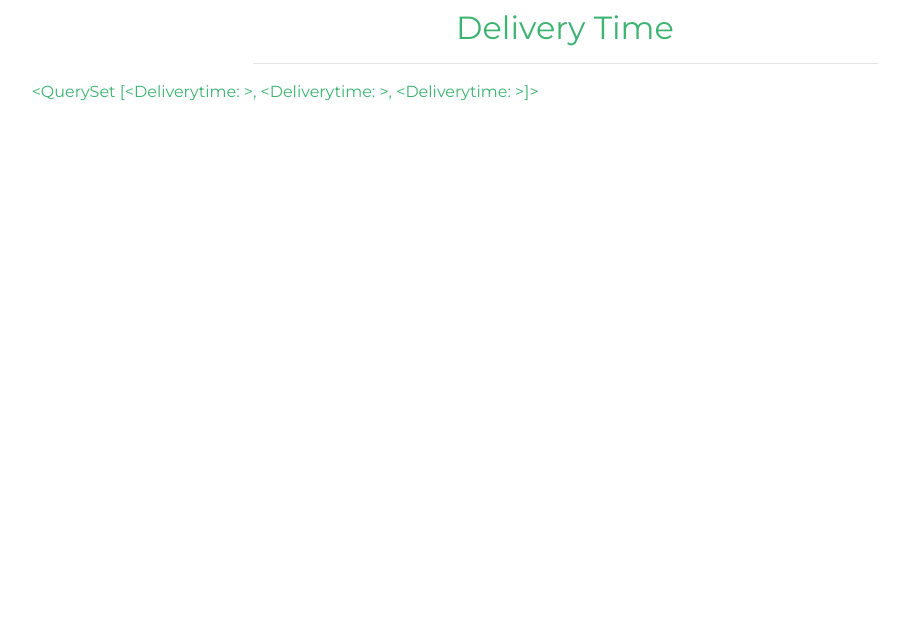
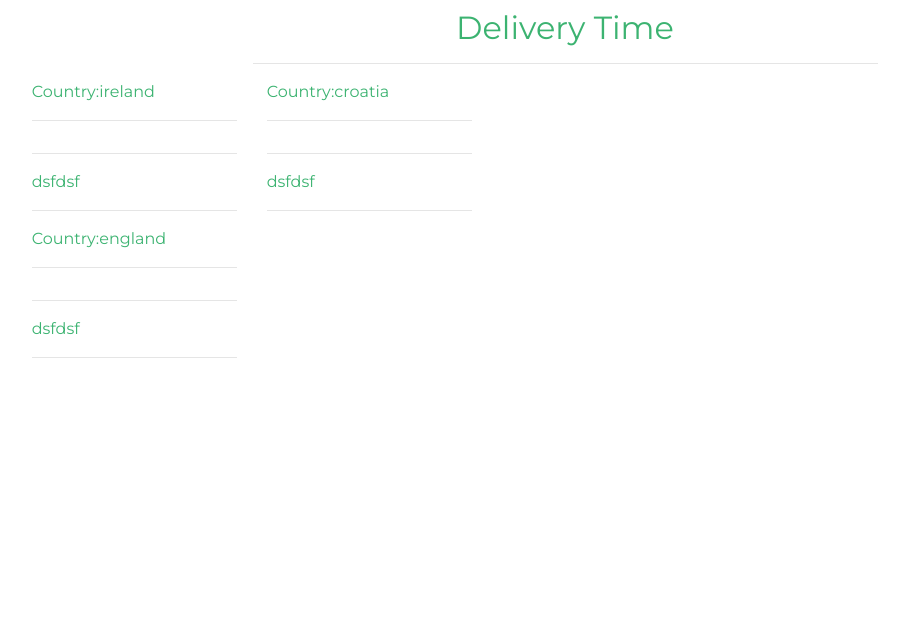
Before and after one commit to Code-Institute-Submissions/onadj-electricity4you.com, a Django app: page /shipping/ in a window 1280 px wide. Shown: the part 171-800 px from the top of the page, without its empty margins (75-984 px from the left). Run offline with Django 3.2, Linux system fonts and the light colour scheme; data comes from the database, SQL or seed files in the repository; some libraries are stand-ins or nearby versions.

Commit message:
started shipping template

```diff
--- a/shipping/templates/shipping/shipping.html
+++ b/shipping/templates/shipping/shipping.html
@@ -18,15 +18,33 @@
                 <hr class="w-50 mb-1">
             </div>
         </div>
+
+
         <div class="row">
-            <div class="product-container col-10 offset-1">
+            <div class="deliverytime-container offset-1">
                 <div class="row mt-1 mb-2"></div>
                 <div class="row">
+                             {% for deliverytimes in deliverytimes %}
+                             <div class="col-md-6">
 
-                                <div>
-                                    <p class="mb-0">{{ deliverytimes }}</p>
-                                </div>
+                              <div class="card h-100 border-0">
 
+
+                              <div class="mb-0">Country:{{ deliverytimes.country }} </div>
+                              <hr>
+                              <div class="mb-0">{{ deliverytimes.name }} </div>
+                              <hr>
+                              <div class="mb-0">{{ deliverytimes.description }} </div>
+                              <hr>
+
+
+                              </div>
+
+                             </div>
+
+
+
+                            {% endfor %}
                             </div>
                         </div>
 
```
